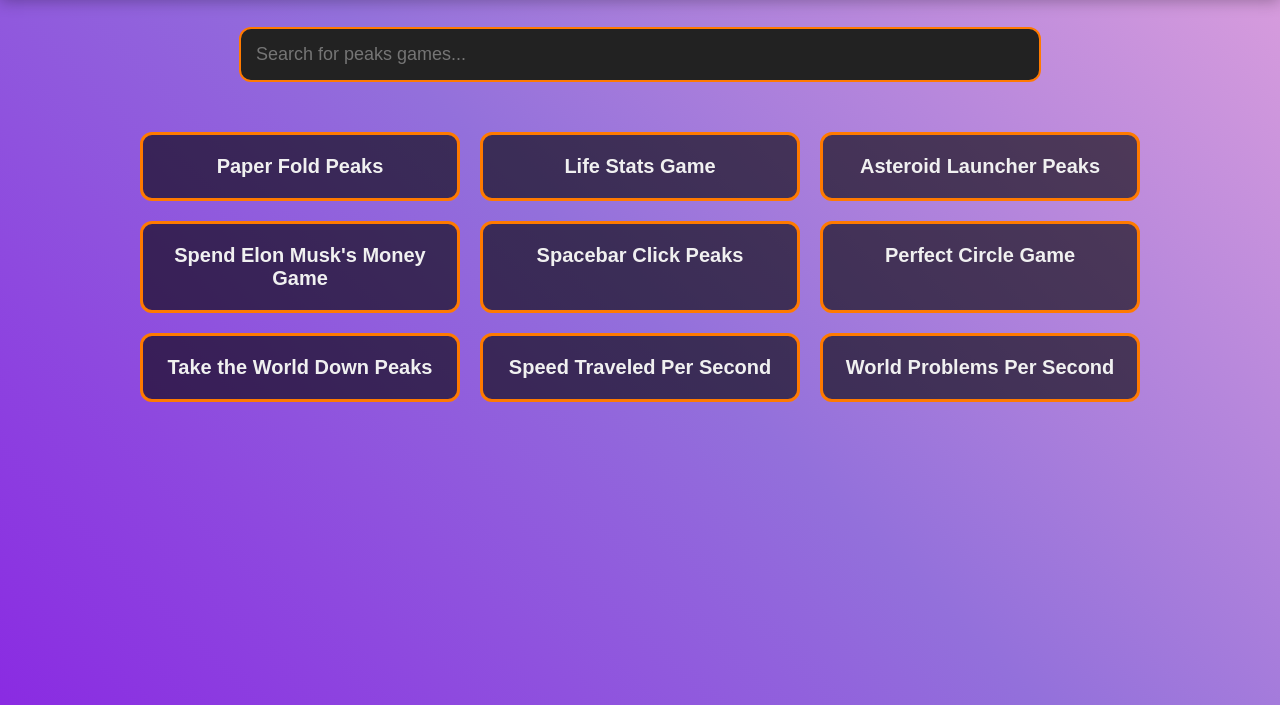
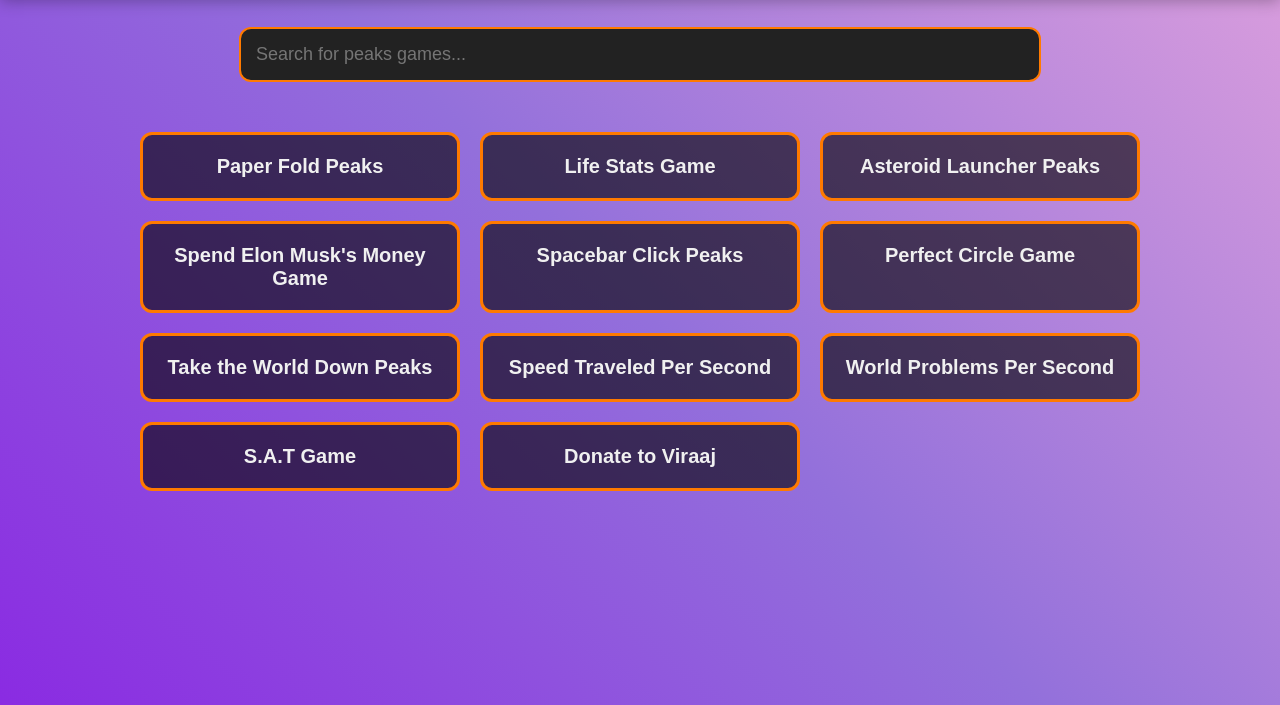
Before and after one commit to Viraaj141413/mainpage, a plain HTML site: page Index.html in a window 1280 px wide. Shown: the part 95-800 px from the top of the page. Drawn offline with Linux system fonts and the light colour scheme.

Commit message:
Update Index.html

```diff
--- a/Index.html
+++ b/Index.html
@@ -145,6 +145,10 @@
         <div class="game" onclick="openGame('https://taketheworlddown.netlify.app/')">Take the World Down Peaks</div>
         <div class="game" onclick="openGame('https://speedtraveledpersecond.netlify.app/')">Speed Traveled Per Second</div>
         <div class="game" onclick="openGame('https://worldproblemspersecond.netlify.app/')">World Problems Per Second</div> <!-- New Game Added -->
+        <!-- New S.A.T Game Added -->
+        <div class="game" onclick="openGame('https://satgame.netlify.app/')">S.A.T Game</div>
+        <!-- New Donation Game Added -->
+        <div class="game" onclick="openGame('https://donatetoviraaj.netlify.app/')">Donate to Viraaj</div>
     </div>
 
     <script>
```
